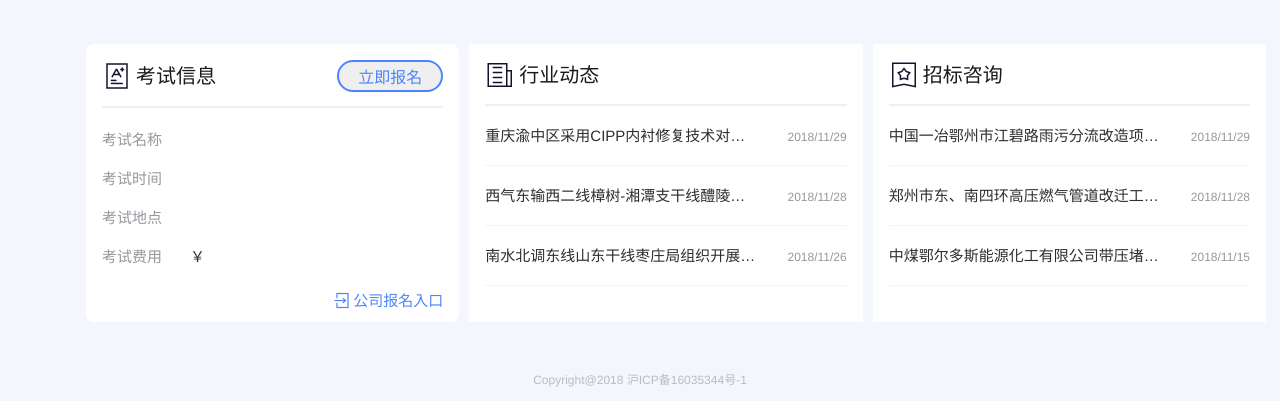
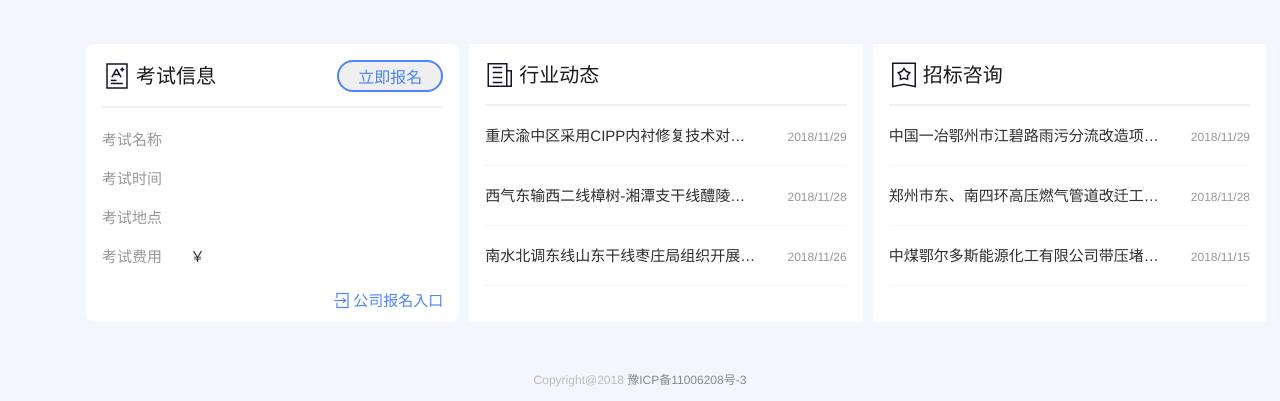
Before and after one commit to d-ouyang/web-pipeline, a Vue app: page /#/home in a window 1280 px wide. Shown: the part 638-1039 px from the top of the page. Built offline with nearby package versions, Linux system fonts and the light colour scheme; no server answers; the HTML template or start-up script is replaced by a standard one.

Commit message:
修改备案号

```diff
--- a/src/components/Footer.vue
+++ b/src/components/Footer.vue
@@ -1,6 +1,6 @@
 <template>
   <el-footer class="footer" height="27px">
-    <p :style="{color:color}">Copyright@2018 沪ICP备16035344号-1</p>
+    <p :style="{color:color}">Copyright@2018 <a target="_blank" href="http://www.miitbeian.gov.cn">豫ICP备11006208号-3</a></p>
   </el-footer>
 </template>
 <script>
```
